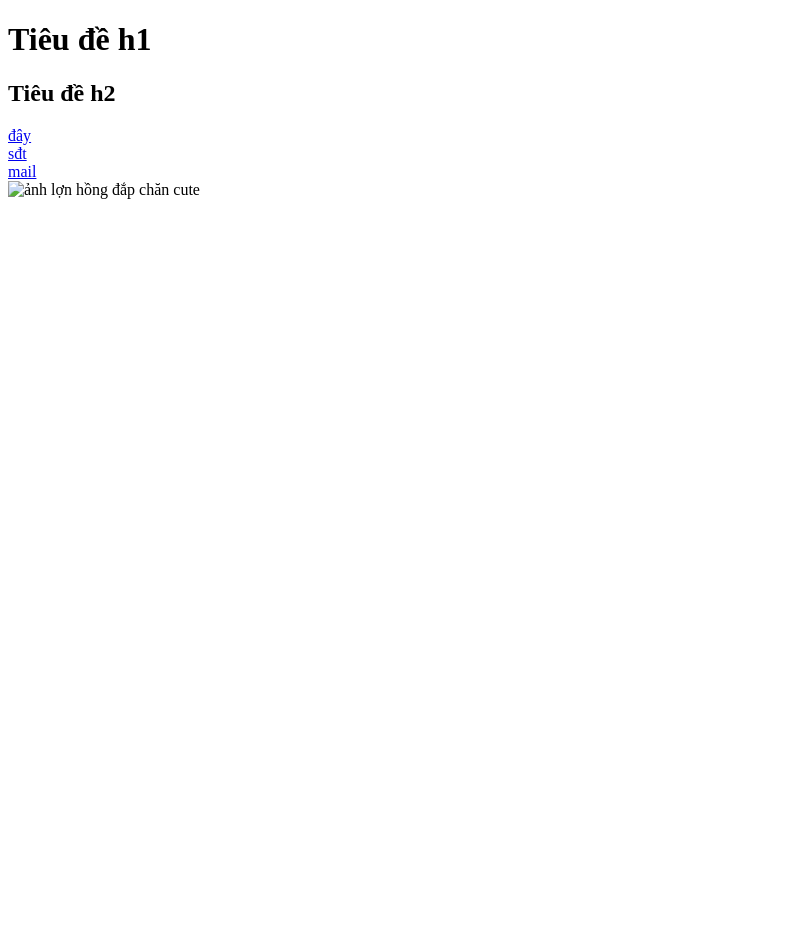
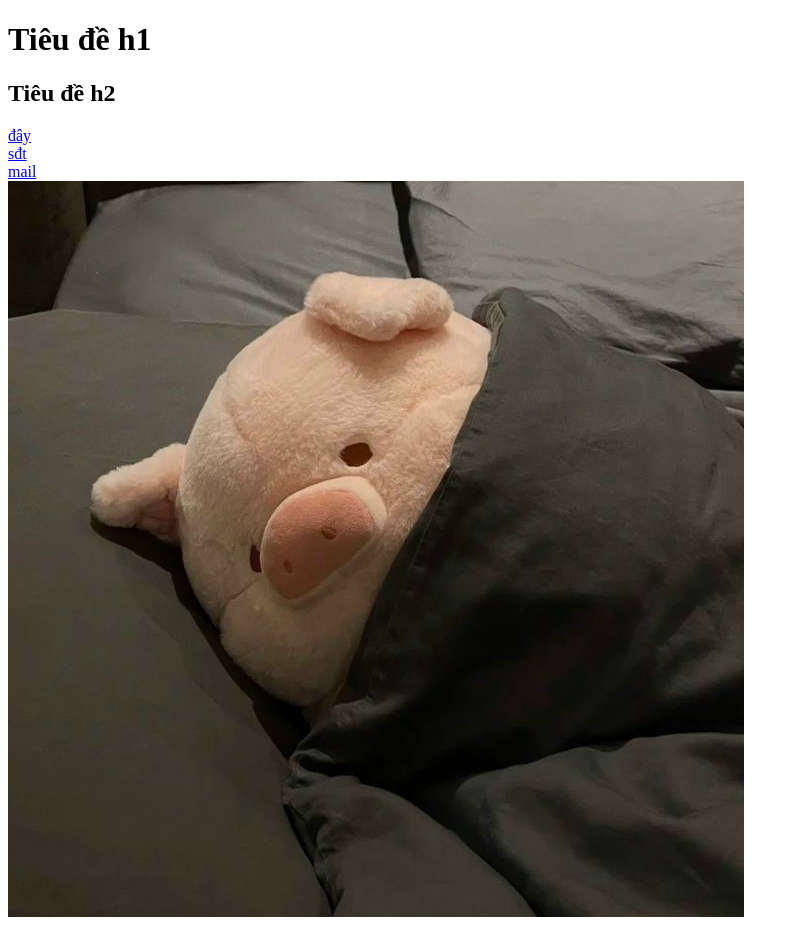
Before and after one commit to 12231002/23, a plain HTML site: page index.html in a window 1280 px wide. Shown: the whole page, without its empty margins (0-799 px from the left). Before the commit the page ends 800 px from the top, so only its background shows below. Drawn offline with Linux system fonts and the light colour scheme; the site is published under a folder, as on GitHub Pages, so addresses that start at the root find nothing.

Commit message:
Update index.html

```diff
--- a/index.html
+++ b/index.html
@@ -15,6 +15,6 @@
     /></a>
     <a href="tel:0867798320">sđt <br /></a>
     <a href="mailto:nam803625@gmail.com">mail <br /></a>
-    <img src="/img/avata.jpg" alt="ảnh lợn hồng đắp chăn cute"/>
+    <img src="img/avata.jpg" alt="ảnh lợn hồng đắp chăn cute"/>
   </body>
 </html>
```
